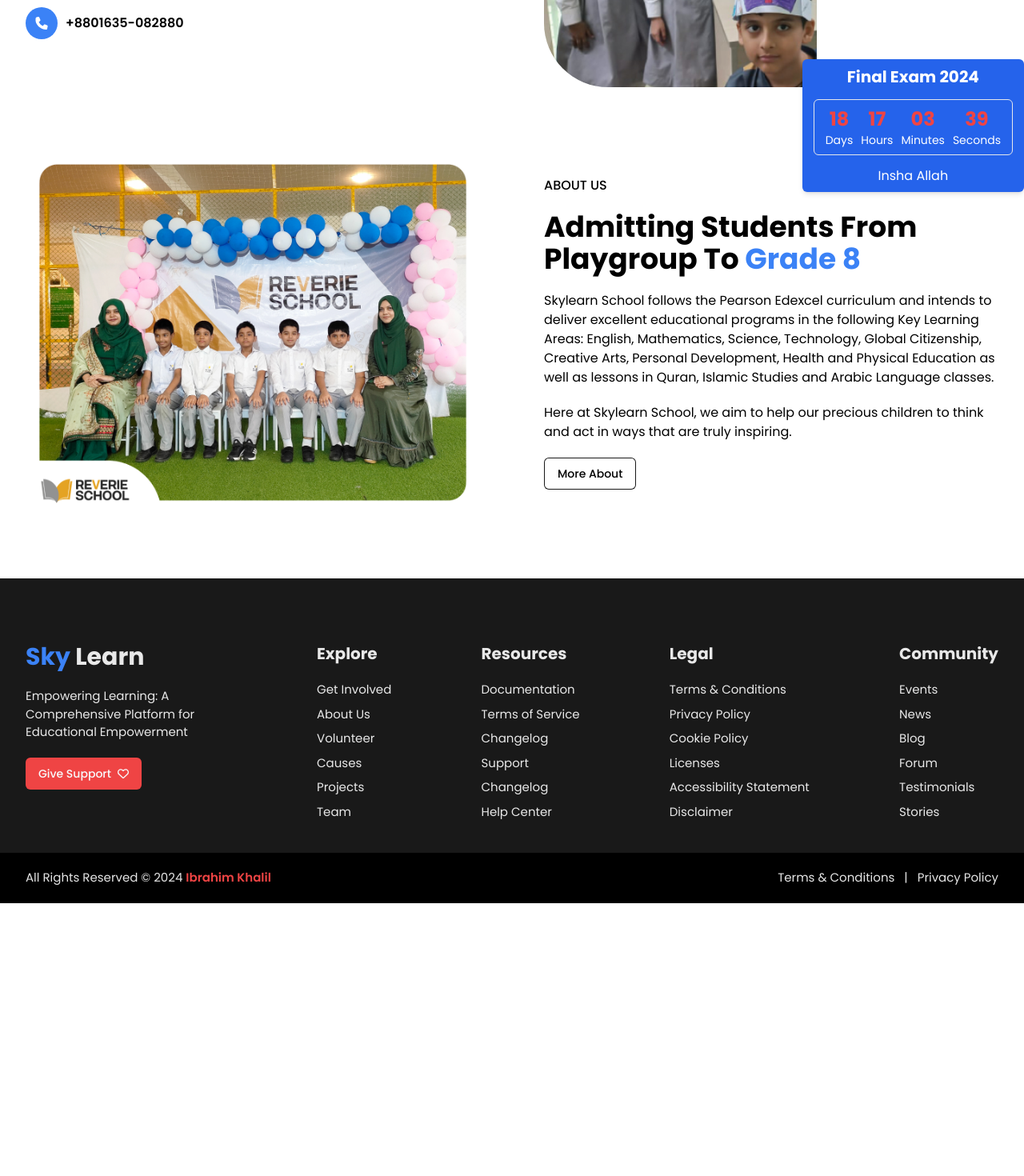
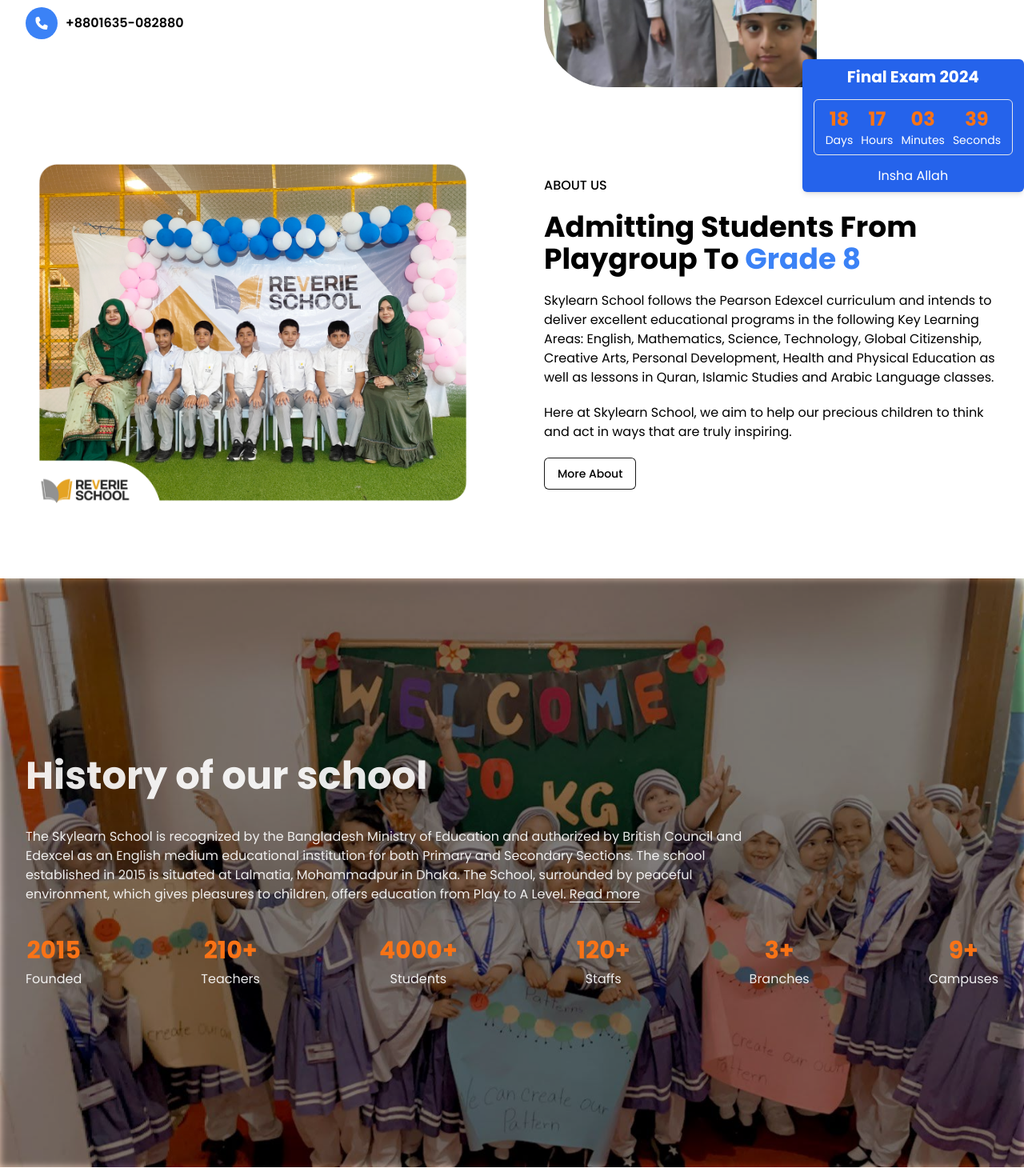
Before and after one commit to iibrahim70/skylearn-client, a React (Vite) app: page / in a window 1280 px wide. Shown: the part 560-2030 px from the top of the page at 80% size. Before the commit the page ends 1689 px from the top, so only its background shows below. Built offline with nearby package versions, Linux system fonts and the light colour scheme.

Commit message:
:construction: added history of school section

```diff
--- a/src/components/Hero.tsx
+++ b/src/components/Hero.tsx
@@ -16,11 +16,11 @@
         </h3>
 
         <p>
-          Assalamu Alaikum! Welcome to Reverie School, where academic excellence
-          meets moral values. Located at Bashundhara Residential Area in Dhaka,
-          our English medium institution offers a holistic education, nurturing
-          students to thrive academically and spiritually. Join us for a journey
-          of learning and enlightenment.
+          Assalamu Alaikum! Welcome to Skylearn School, where academic
+          excellence meets moral values. Located at Bashundhara Residential Area
+          in Dhaka, our English medium institution offers a holistic education,
+          nurturing students to thrive academically and spiritually. Join us for
+          a journey of learning and enlightenment.
         </p>
 
         <div className="space-y-4">
--- /dev/null
+++ b/src/components/HistoryOfSchool.tsx
@@ -0,0 +1,47 @@
+const HistoryOfSchool = () => {
+  return (
+    <section className="history-banner bg-fixed min-h-[calc(100dvh-64px)] flex items-center">
+      <div className="container text-white/90 space-y-10">
+        <h2>History of our school</h2>
+        <p className="w-[75%]">
+          The Skylearn School is recognized by the Bangladesh Ministry of
+          Education and authorized by British Council and Edexcel as an English
+          medium educational institution for both Primary and Secondary
+          Sections. The school established in 2015 is situated at Lalmatia,
+          Mohammadpur in Dhaka. The School, surrounded by peaceful environment,
+          which gives pleasures to children, offers education from Play to A
+          Level. <span className="underline underline-offset-4">Read more</span>
+        </p>
+
+        <div className="flex flex-wrap items-center  justify-between gap-5">
+          <div className="flex flex-col items-center gap-1.5">
+            <h4 className="text-orange-500">2015</h4>
+            <p>Founded</p>
+          </div>
+          <div className="flex flex-col items-center gap-1.5">
+            <h4 className="text-orange-500">210+</h4>
+            <p>Teachers</p>
+          </div>
+          <div className="flex flex-col items-center gap-1.5">
+            <h4 className="text-orange-500">4000+</h4>
+            <p>Students</p>
+          </div>
+          <div className="flex flex-col items-center gap-1.5">
+            <h4 className="text-orange-500">120+</h4>
+            <p>Staffs</p>
+          </div>
+          <div className="flex flex-col items-center gap-1.5">
+            <h4 className="text-orange-500">3+</h4>
+            <p>Branches</p>
+          </div>
+          <div className="flex flex-col items-center gap-1.5">
+            <h4 className="text-orange-500">9+</h4>
+            <p>Campuses</p>
+          </div>
+        </div>
+      </div>
+    </section>
+  );
+};
+
+export default HistoryOfSchool;
--- a/src/components/shared/ExamReminder.tsx
+++ b/src/components/shared/ExamReminder.tsx
@@ -5,19 +5,19 @@
 
       <div className="border rounded-md flex items-center justify-between gap-2.5 text-sm py-2 px-3.5">
         <div className="flex flex-col items-center">
-          <p className="text-red-500 font-bold text-2xl">18</p>
+          <h5 className="text-orange-500">18</h5>
           <p>Days</p>
         </div>
         <div className="flex flex-col items-center">
-          <p className="text-red-500 font-bold text-2xl">17</p>
+          <h5 className="text-orange-500">17</h5>
           <p>Hours</p>
         </div>
         <div className="flex flex-col items-center">
-          <p className="text-red-500 font-bold text-2xl">03</p>
+          <h5 className="text-orange-500">03</h5>
           <p>Minutes</p>
         </div>
         <div className="flex flex-col items-center">
-          <p className="text-red-500 font-bold text-2xl">39</p>
+          <h5 className="text-orange-500">39</h5>
           <p>Seconds</p>
         </div>
       </div>
--- a/src/index.css
+++ b/src/index.css
@@ -31,3 +31,30 @@
     @apply text-lg lg:text-xl font-bold;
   }
 }
+
+/* parallex effect */
+.history-banner {
+  position: relative;
+  background-image: url("@/assets/images/banner-4.jpg");
+  background-attachment: fixed;
+  background-repeat: no-repeat;
+  background-size: cover;
+  overflow: hidden;
+}
+
+.history-banner::before {
+  content: "";
+  position: absolute;
+  top: 0;
+  left: 0;
+  width: 100%;
+  height: 100%;
+  background: rgba(0, 0, 0, 0.5);
+  filter: blur(5px);
+  z-index: 1;
+}
+
+.history-banner > * {
+  position: relative;
+  z-index: 2; /* Ensure content is above the overlay */
+}
--- a/src/pages/Home.tsx
+++ b/src/pages/Home.tsx
@@ -1,11 +1,13 @@
 import Hero from "@/components/Hero";
 import AboutUs from "@/components/AboutUs";
+import HistoryOfSchool from "@/components/HistoryOfSchool";
 
 const Home = () => {
   return (
     <main className="py-20 space-y-20">
       <Hero />
       <AboutUs />
+      <HistoryOfSchool />
     </main>
   );
 };
```
Also changed, not shown: src/assets/images/banner-4.jpg (added).
